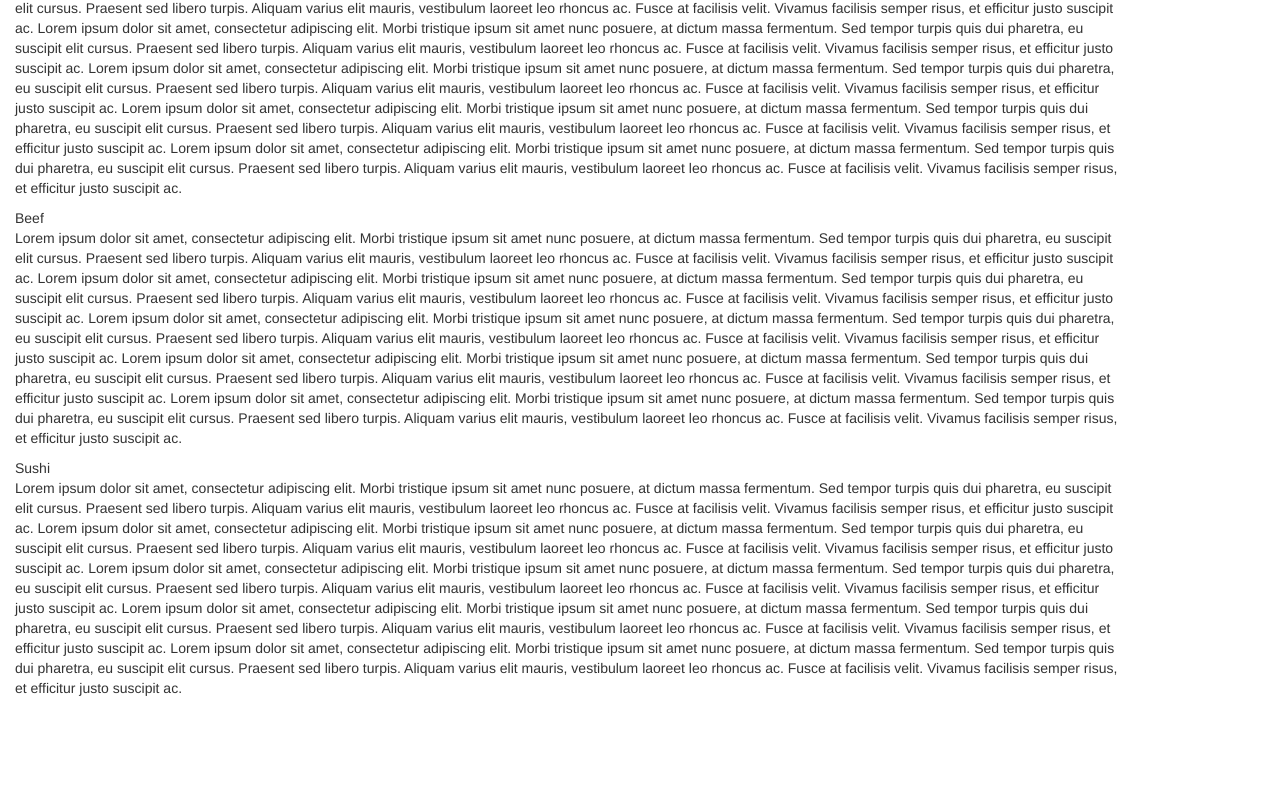
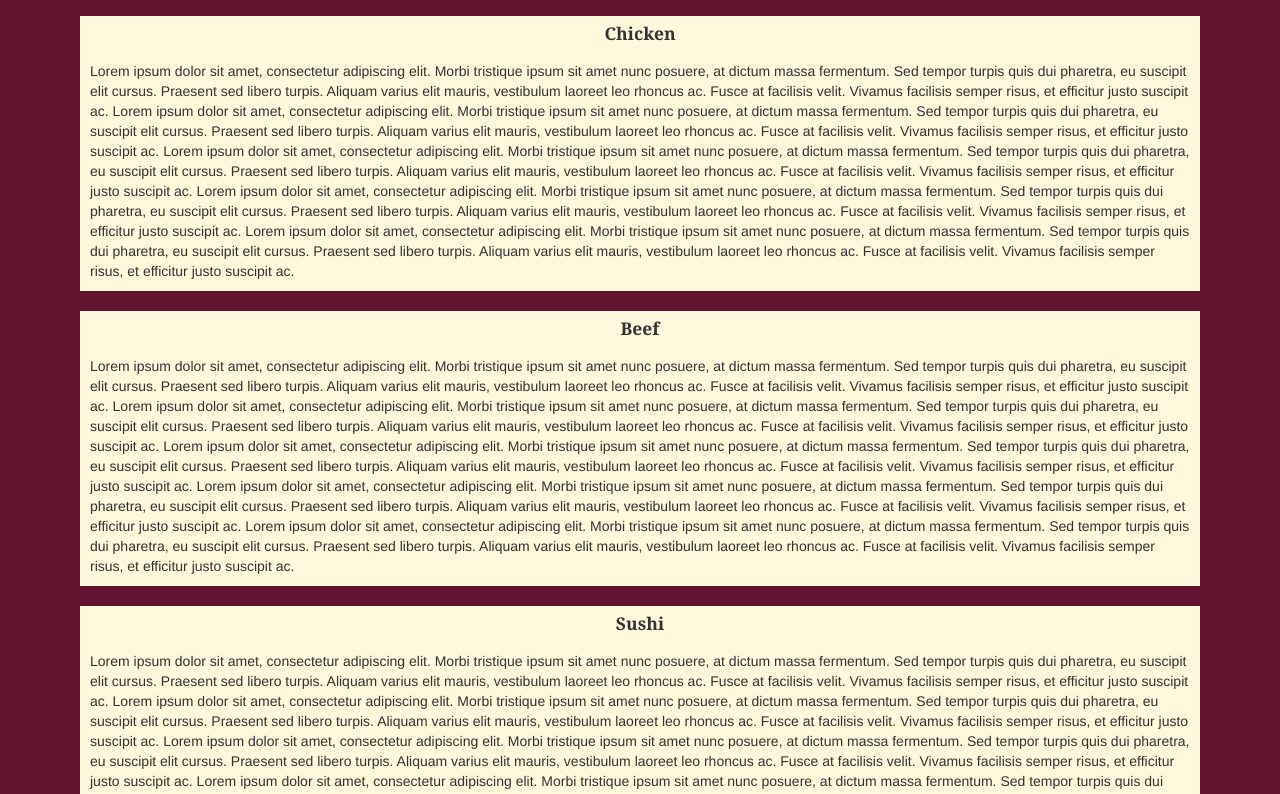
Before and after one commit to littleo14/coursera-tests, a plain HTML site: page Module 3 project/Module 3 project.html in a window 1280 px wide. Shown: the part 164-958 px from the top of the page. Before the commit the page ends 872 px from the top, so only its background shows below. Drawn offline with Linux system fonts and the light colour scheme.

Commit message:
Update Module 3 project.html

```diff
--- a/Module 3 project/Module 3 project.html
+++ b/Module 3 project/Module 3 project.html
@@ -5,7 +5,7 @@
     <title>Module 3 Coding Assignment</title>
     <meta name="viewport" content="width=device-width, initial-scale=1">
     <link rel="stylesheet" href="bootstrap.min.css">
-    <link rel="stylesheet" href="styles.css">
+    <link rel="stylesheet" href="Module 3 project.css">
   </head>
 <body>
   <header class="nav-header">
```
